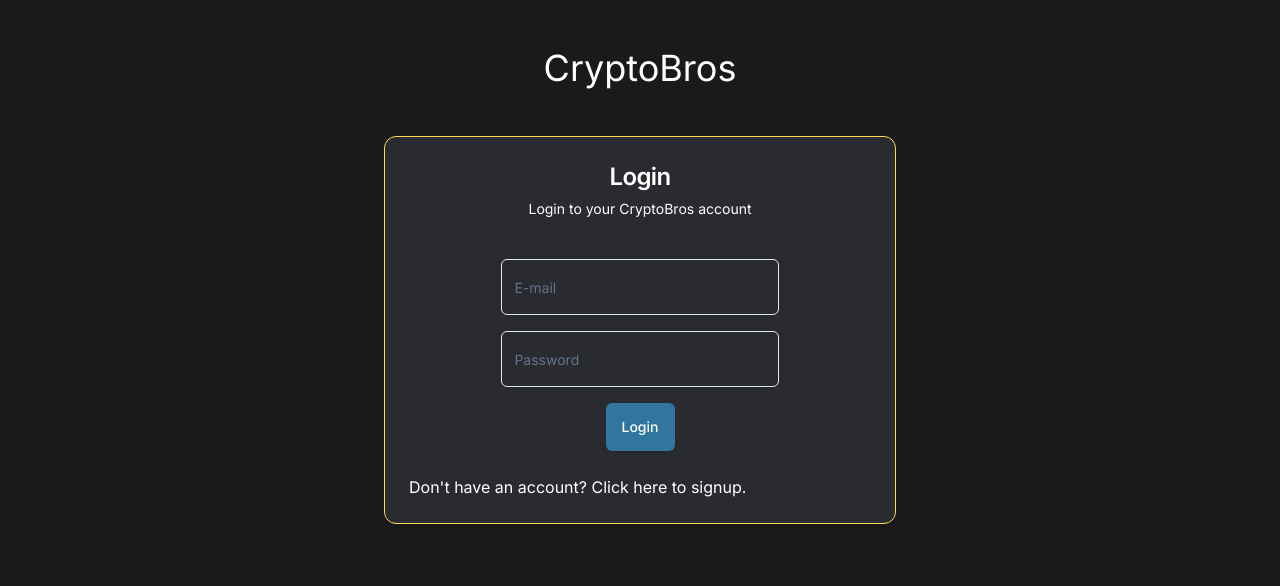
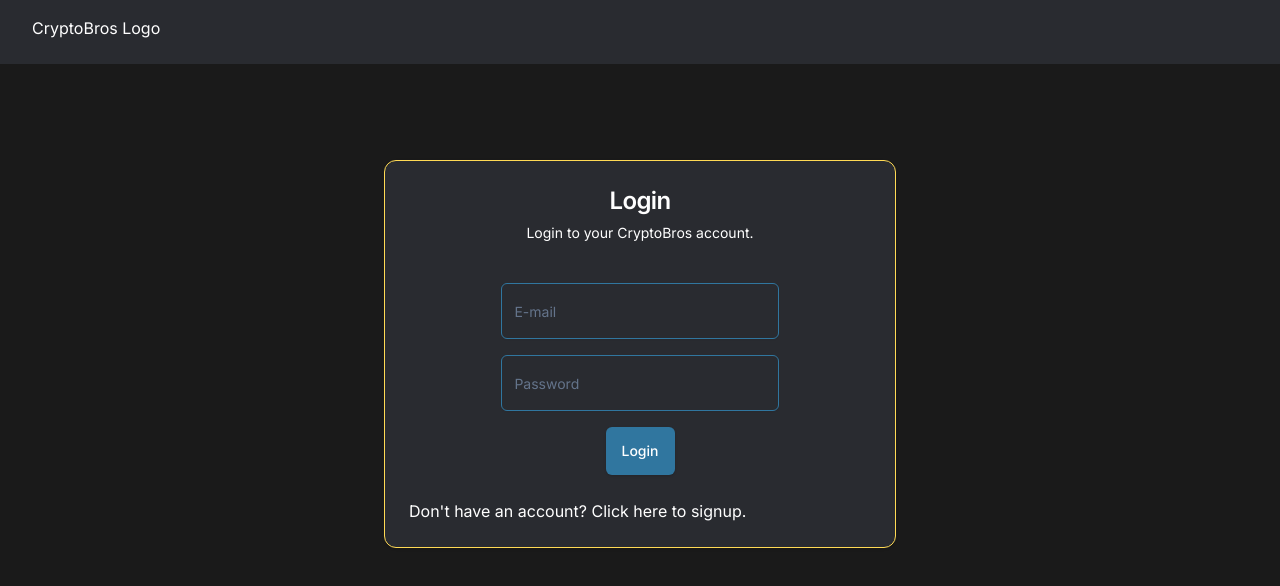
Before and after one commit to Wilsonator123/Secure-Blog-Page, a Next.js app in the folder client/: page /login in a window 1280 px wide. Shown: the top 586 px of the page. Built offline with nearby package versions, Linux system fonts and the light colour scheme.

Commit message:
Added navbar component and made requested changes to components

```diff
--- a/client/app/login/page.js
+++ b/client/app/login/page.js
@@ -1,6 +1,7 @@
 'use client'
 
 import LoginForm from '@/components/ui/login-form';
+import NavBar from '@/components/ui/navbar';
 import SignupForm from '@/components/ui/signup-form';
 import React, { useState } from 'react'
 
@@ -15,7 +16,7 @@
 
   return (
     <main className="flex min-h-screen flex-col items-center bg-background">
-      <h1 className="p-12 text-4xl text-white">CryptoBros</h1>
+      <NavBar />
       { toggleForm ? <SignupForm toggle={toggle}/> :  <LoginForm toggle={toggle}/> }
 
     </main>
--- a/client/components/ui/login-form.jsx
+++ b/client/components/ui/login-form.jsx
@@ -66,21 +66,21 @@
   }
 
   return (
-      <Card className="h-3/5 w-2/5 bg-primary border-accent">
+      <Card className="h-3/5 w-2/5 bg-primary border-accent mt-24">
         <CardHeader >
           <CardTitle className="text-2xl m-auto text-text">Login</CardTitle>
-          <CardDescription className="m-auto text-text">Login to your CryptoBros account</CardDescription>
+          <CardDescription className="m-auto text-text">Login to your CryptoBros account.</CardDescription>
         </CardHeader>
         <CardContent className="justify-center">
           <form onSubmit={handleSubmit}>
-            <Input id="login-email" type="email" className="w-3/5 m-auto my-4 h-14 text-text"
+            <Input id="login-email" type="email" className="w-3/5 m-auto my-4 h-14 border-secondary text-text"
             required placeholder="E-mail" value={email} autoComplete="email"
             onChange={(e) => setEmail(e.target.value)} ></Input>
-            <Input id="login-password" type="password" className="w-3/5 m-auto my-4 h-14 text-text"
+            <Input id="login-password" type="password" className="w-3/5 m-auto my-4 h-14 border-secondary text-text placeholder-gray-300"
             required placeholder="Password" value={password} autoComplete="current-password"
             onChange={(e) => setPassword(e.target.value)} ></Input>
             <div className="flex justify-center items-center">
-                <Button className="h-12 bg-secondary text-text" type="submit" onSubmit={handleSubmit}>Login</Button>
+                <Button className="h-12 bg-secondary text-text hover:bg-primary" type="submit" onSubmit={handleSubmit}>Login</Button>
             </div>
             {error && <Alert className="mt-4"><AlertDescription id="error-result">{error}</AlertDescription></Alert>}
           </form>
--- /dev/null
+++ b/client/components/ui/navbar.jsx
@@ -0,0 +1,10 @@
+
+
+export default function NavBar(){
+
+    return (
+        <section className="bg-primary h-16 w-full ">
+            <h1 className="text-text ml-8 mt-4">CryptoBros Logo</h1>
+        </section>
+    )
+}
--- a/client/components/ui/signup-form.jsx
+++ b/client/components/ui/signup-form.jsx
@@ -19,7 +19,7 @@
     const [email, setEmail] = useState("");
     const [password, setPassword] = useState("");
     const [confirmPassword, setConfirmPassword] = useState("");
-    const [username, setUsername] = useState("");
+    const [dateOfBirth, setDateOfBirth] = useState("");
     const [fName, setFName] = useState("");
     const [lName, setLName] = useState("");
     const [error, setError] = useState("");
@@ -35,10 +35,11 @@
 
 
     return (
-        <Card className="h-3/5 w-2/5 bg-primary border-accent">
+        <Card className="h-3/5 w-2/5 bg-primary border-accent mt-24">
         <CardHeader >
           <CardTitle className="text-2xl m-auto text-text">Signup</CardTitle>
-          <CardDescription className="m-auto text-text">Create your CryptoBros account.</CardDescription>
+          <CardDescription className="m-auto text-text">Create your CryptoBros account.
+          A Username will be generated for you upon signup.</CardDescription>
         </CardHeader>
         <CardContent className="justify-center">
           <form onSubmit={handleSubmit}>
@@ -49,8 +50,8 @@
             required placeholder="Last Name" value={lName} autoComplete="family-name"
             onChange={(e) => setLName(e.target.value)} ></Input>
             <Input type="text" className="w-3/5 m-auto my-4 h-14 text-text"
-            required placeholder="Username" value={username} autoComplete="username"
-            onChange={(e) => setUsername(e.target.value)} ></Input>
+            required placeholder="Date of Birth: DD/MM/YY" value={dateOfBirth} autoComplete=""
+            onChange={(e) => setDateOfBirth(e.target.value)} ></Input>
             <Input type="email" className="w-3/5 m-auto my-4 h-14 text-text"
             required placeholder="E-mail" value={email} autoComplete="email"
             onChange={(e) => setEmail(e.target.value)} ></Input>
```
